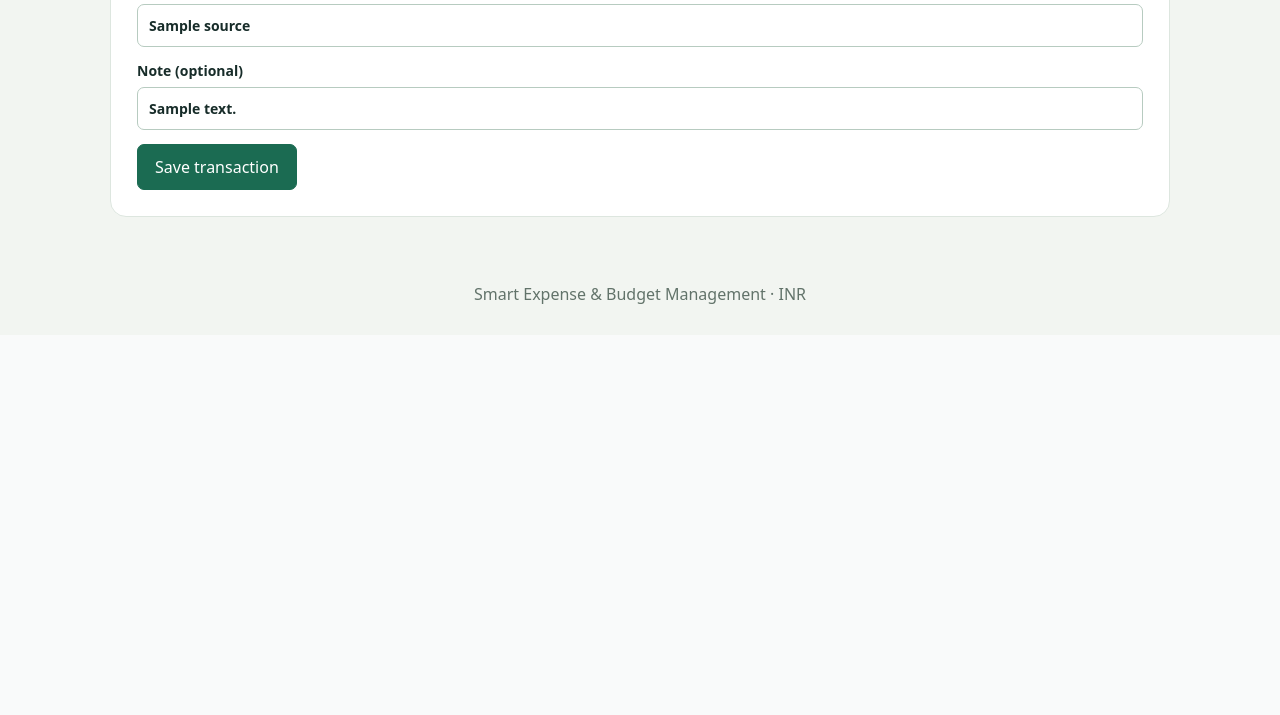
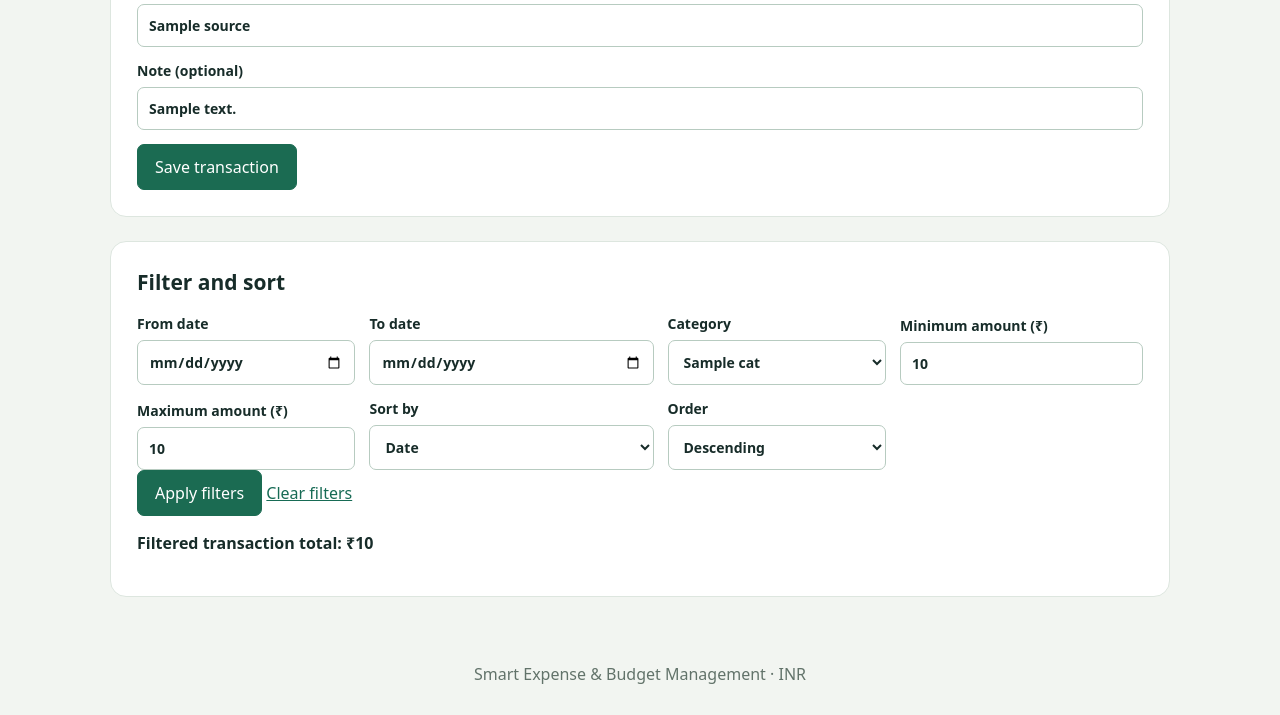
Before and after one commit to gsathvik73-afk/se-project, a Flask app: template smartexpense/templates/transactions.html in a window 1280 px wide. Shown: the part 803-1518 px from the top of the page. Before the commit the page ends 1107 px from the top, so only its background shows below. Run offline with Flask 3, Linux system fonts and the light colour scheme; the template is opened without the code that fills it: most values are stand-ins (such as "Sample title", 1, 10 or a date in 2020); one stand-in notice (Sample message) is shown; some libraries are stand-ins or nearby versions.

Commit message:
Add date, category and amount filters with sorting

```diff
--- a/smartexpense/templates/transactions.html
+++ b/smartexpense/templates/transactions.html
@@ -71,4 +71,73 @@
     </form>
 </section>
 
+<section class="panel">
+    <h2>Filter and sort</h2>
+
+    <form method="get" action="{{ url_for('web.transaction_list') }}">
+        <div class="budget-form">
+            <label>
+                From date
+                <input type="date" name="start" value="{{ filters.get('start', '') }}">
+            </label>
+
+            <label>
+                To date
+                <input type="date" name="end" value="{{ filters.get('end', '') }}">
+            </label>
+
+            <label>
+                Category
+                <select name="category_id">
+                    <option value="">All categories</option>
+                    {% for c in cats %}
+                    <option value="{{ c.id }}" {% if filters.get('category_id', '')|string == c.id|string %}selected{% endif %}>
+                        {{ c.name }}
+                    </option>
+                    {% endfor %}
+                </select>
+            </label>
+
+            <label>
+                Minimum amount (₹)
+                <input type="number" name="min_amount" min="0" step="0.01"
+                       value="{{ filters.get('min_amount', '') }}">
+            </label>
+
+            <label>
+                Maximum amount (₹)
+                <input type="number" name="max_amount" min="0" step="0.01"
+                       value="{{ filters.get('max_amount', '') }}">
+            </label>
+
+            <label>
+                Sort by
+                <select name="sort">
+                    <option value="date" {% if filters.get('sort') == 'date' %}selected{% endif %}>Date</option>
+                    <option value="amount" {% if filters.get('sort') == 'amount' %}selected{% endif %}>Amount</option>
+                    <option value="type" {% if filters.get('sort') == 'type' %}selected{% endif %}>Type</option>
+                </select>
+            </label>
+
+            <label>
+                Order
+                <select name="direction">
+                    <option value="desc" {% if filters.get('direction') == 'desc' %}selected{% endif %}>Descending</option>
+                    <option value="asc" {% if filters.get('direction') == 'asc' %}selected{% endif %}>Ascending</option>
+                </select>
+            </label>
+        </div>
+
+        <button class="primary" type="submit">Apply filters</button>
+        <a href="{{ url_for('web.transaction_list') }}">Clear filters</a>
+    </form>
+
+    {% set filter_error_items = filter_errors|default({}) %}
+    {% for field, message in filter_error_items.items() %}
+        <p class="error">{{ message }}</p>
+    {% endfor %}
+
+    <p><strong>Filtered transaction total: ₹{{ total }}</strong></p>
+
+</section>
 {% endblock %}
```
